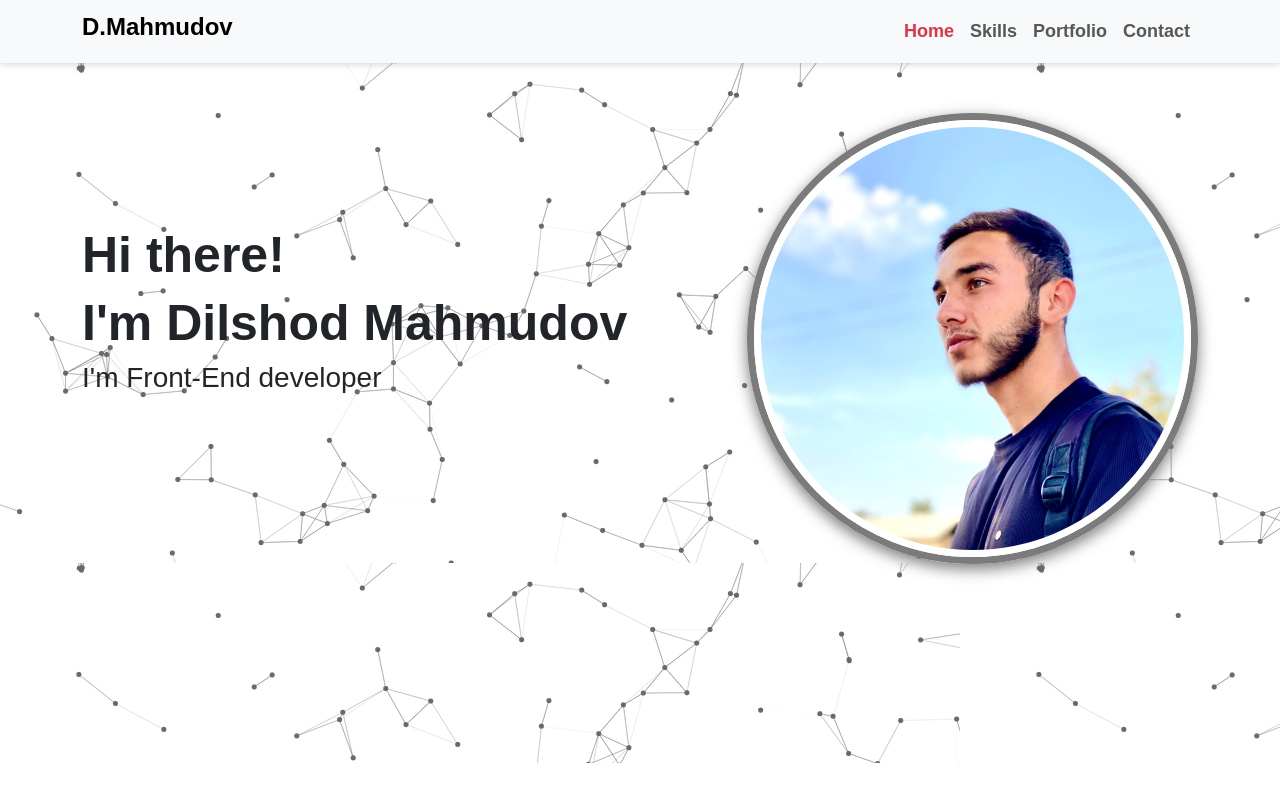
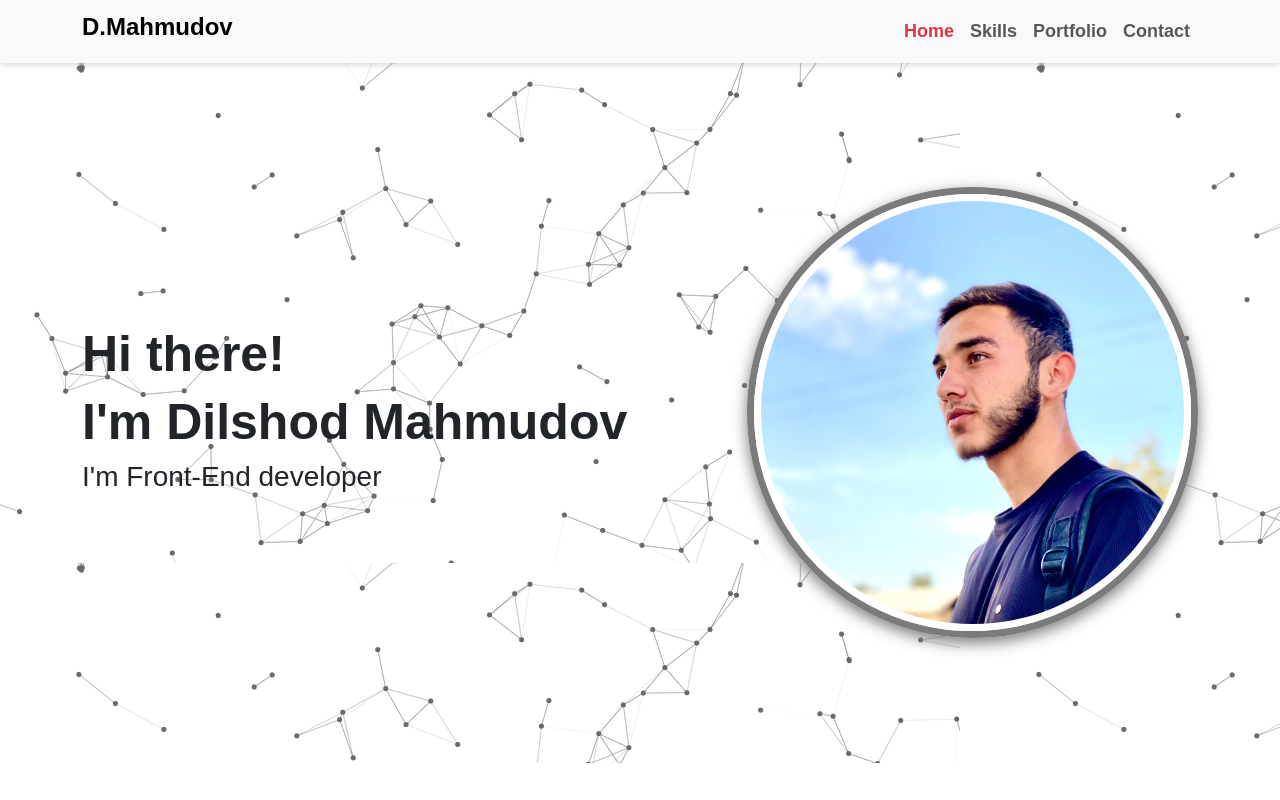
Before and after one commit to DilshodMahmudov0156/portfolio-website, a React (Create React App) app: page / in a window 1280 px wide. Built offline with nearby package versions, Linux system fonts and the light colour scheme.

Commit message:
i corrected header locations

```diff
--- a/src/App.css
+++ b/src/App.css
@@ -12,6 +12,9 @@
 header{
   width: 100%;
   height: 700px;
+  display: flex;
+  justify-content: center;
+  align-items: center;
   /*background-color: #f8f8f8;*/
   /*border: 1px solid black;*/
   background: url("./images/for-my-header.png");
@@ -36,7 +39,6 @@ nav.navbar{
 .my-image{
   width: 100%;
   height: auto;
-  margin: 50px auto 0px;
   border: 7px solid #7b7b7b;
   border-radius: 50%;
   box-sizing: border-box;
```
